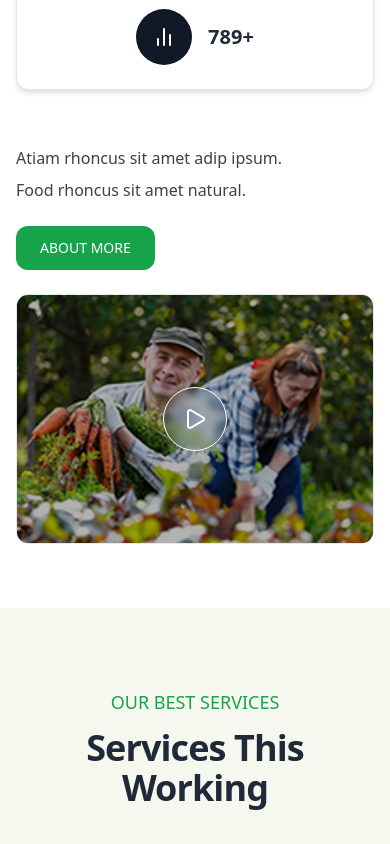
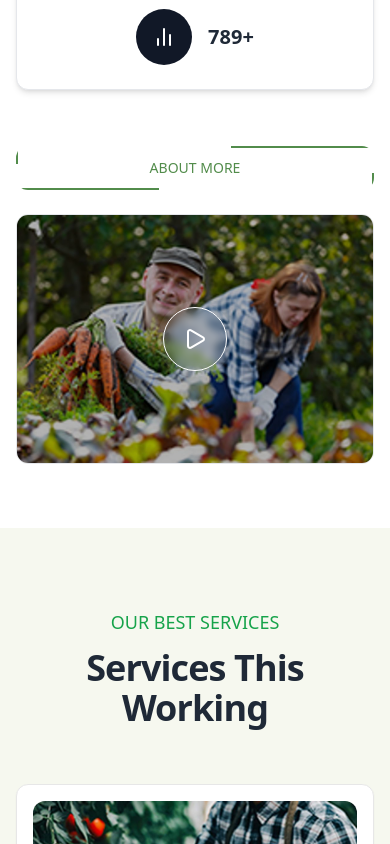
Before and after one commit to IntegerAlex/kisaancall, a Next.js app: page / in a window 390 px wide. Shown: the part 1780-2624 px from the top of the page. Built offline with nearby package versions, Linux system fonts and the light colour scheme.

Commit message:
Button animation

```diff
--- a/src/components/AboutUsSection.tsx
+++ b/src/components/AboutUsSection.tsx
@@ -71,18 +71,19 @@ const AboutUsSection = () => {
 
             {/* Bottom Section */}
             <div className="flex flex-col md:flex-row gap-6 pt-8">
-              <div className="flex-1 space-y-2">
-                <p className="text-gray-700">Atiam rhoncus sit amet adip ipsum.</p>
-                <p className="text-gray-700">Food rhoncus sit amet natural.</p>
-                <div className="pt-4">
-                  <Button
-                    size="lg"
-                    className="bg-green-600 text-white px-6 py-3 rounded-lg hover:bg-green-700 transition-colors font-medium"
-                  >
-                    ABOUT MORE
-                  </Button>
-                </div>
-              </div>
+            <div className="flex flex-col sm:flex-row gap-4 animate-fadeInUp" style={{ animationDelay: '0.8s' }}>
+                      <Button
+                        size="lg"
+                        className="alefox-btn bg-transparent text-[#528C4B] px-8 py-3 rounded-lg transition-all duration-300 hover:bg-[#528C4B] hover:text-white"
+                      >
+                        <span className="alefox-btn__item"></span>
+                        <span className="alefox-btn__item"></span>
+                        <span className="alefox-btn__item"></span>
+                        <span className="alefox-btn__item"></span>
+                        <span className="relative z-10">ABOUT MORE</span>
+                      </Button>
+
+                    </div>
               <div className="w-full md:max-w-[213px] border border-gray-200 rounded-lg overflow-hidden">
                 <div className="relative group">
                   <Image
--- a/src/components/ContactFormSection.tsx
+++ b/src/components/ContactFormSection.tsx
@@ -2,6 +2,8 @@
 
 import React from 'react';
 import Image from 'next/image';
+import { Play } from 'lucide-react';
+import { Button } from './ui/button';
 
 const ContactFormSection: React.FC = () => {
   return (
@@ -113,13 +115,21 @@ const ContactFormSection: React.FC = () => {
                 <option value="consulting">Agricultural Consulting</option>
                 <option value="delivery">Fresh Produce Delivery</option>
               </select>
-
-              <button
-                type="submit"
-                className="w-full text-[#528C4B] font-bold py-4 border border-[#528C4B] rounded-md transition-all hover:bg-[#528C4B] hover:text-white duration-300"
-              >
-                SEND REQUEST
-              </button>
+              <div className="flex flex-col sm:flex-row gap-4 animate-fadeInUp" style={{ animationDelay: '0.8s' }}>
+                      <Button
+                        size="lg"
+                        className="alefox-btn bg-transparent text-[#528C4B] px-4 py-3 w-full rounded-lg transition-all duration-300 hover:bg-[#528C4B] hover:text-white"
+                      >
+                        <span className="alefox-btn__item"></span>
+                        <span className="alefox-btn__item"></span>
+                        <span className="alefox-btn__item"></span>
+                        <span className="alefox-btn__item"></span>
+                        <span className="relative z-10">SEND REQUEST</span>
+                      </Button>
+                      <button className="ripple-button relative w-16 h-16 rounded-full border border-white text-white backdrop-blur-sm flex items-center justify-center">
+                      <Play className="w-6 h-6 z-10" />
+                      </button>
+                    </div>
             </form>
           </div>
         </div>
```
